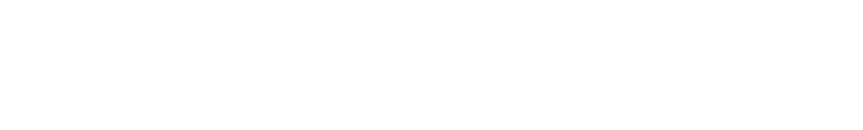
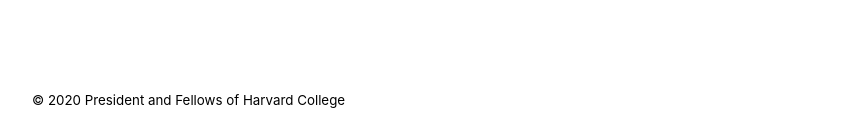
Before and after one commit to kelseyleftwich/learn-react, a React (Create React App) app: page / in a window 1280 px wide. Shown: the part 1340-1470 px from the top of the page, without its empty margins (208-1071 px from the left). Before the commit the page ends 1405 px from the top, so only its background shows below. Built offline with nearby package versions, Linux system fonts and the light colour scheme.

Commit message:
Adds footer component

```diff
--- a/src/App.css
+++ b/src/App.css
@@ -5,6 +5,10 @@
 
 .App-header {
   margin-bottom: 64px;
+}
+
+.App-footer {
+  padding: 24px 0;
 }
 
 figure {
--- a/src/App.js
+++ b/src/App.js
@@ -3,13 +3,17 @@
 import ArtObject from './components/ArtObject';
 import './App.css';
 import art from './art.json';
+import Footer from './components/Footer';
 
 function App() {
   return (
     <div className="App">
       <Header />
-      <ArtObject art={art[0]} />
-      <ArtObject art={art[1]} />
+      <main>
+        <ArtObject art={art[0]} />
+        <ArtObject art={art[1]} />
+      </main>
+      <Footer />
     </div>
   );
 }
--- /dev/null
+++ b/src/components/Footer.js
@@ -0,0 +1,11 @@
+import React from 'react';
+
+const Footer = () => {
+  return (
+    <footer className="App-footer">
+      <small>© 2020 President and Fellows of Harvard College</small>
+    </footer>
+  );
+};
+
+export default Footer;
```
